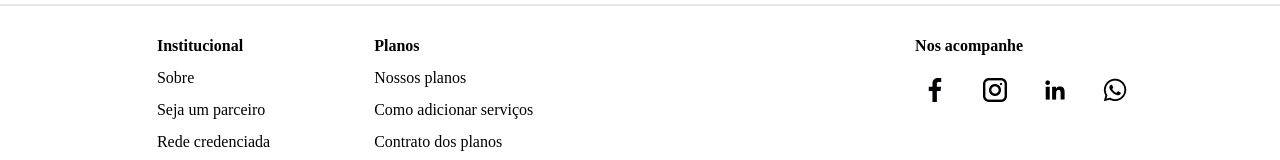
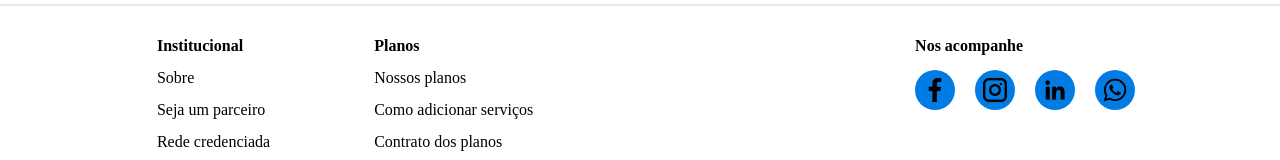
Before and after one commit to StaticDreamstate/GamaBoss, a React (Vite) app in the folder frontend/: page /alterar in a window 1280 px wide. Shown: the part 259-419 px from the top of the page. Built offline with nearby package versions, Linux system fonts and the light colour scheme.

Commit message:
alterando classe cor de fundo dos icones

```diff
--- a/frontend/src/components/Footer/index.tsx
+++ b/frontend/src/components/Footer/index.tsx
@@ -50,17 +50,17 @@ export default function Footer() {
                 <div>
                     <h2 className="text-center sm:text-left mt-3 text-base font-libre font-semibold">Nos acompanhe</h2>
                     <div className="flex gap-5 justify-center mt-3">
-                        <a href="#" className="hover:scale-105 duration-500 rounded-full bg-primary-blue text-gray-500 hover:text-gray-900 dark:hover:text-white">
+                        <a href="#" className="hover:scale-105 duration-500 rounded-full bg-primary-blue-1 text-gray-500 hover:text-gray-900 dark:hover:text-white">
                             <img src={images.facebookIcon} className="p-2 " alt="logo facebook" />
                         </a>
-                        <a href="#" className="hover:scale-105 duration-500 rounded-full bg-primary-blue text-gray-500 hover:text-gray-900 dark:hover:text-white">
-                            <img src={images.instagramIcon} className="p-2 " alt="logo facebook" />
+                        <a href="#" className="hover:scale-105 duration-500 rounded-full bg-primary-blue-1 text-gray-500 hover:text-gray-900 dark:hover:text-white">
+                            <img src={images.instagramIcon} className="p-2 " alt="logo instagram" />
                         </a>
-                        <a href="#" className="hover:scale-105 duration-500 rounded-full bg-primary-blue text-gray-500 hover:text-gray-900 dark:hover:text-white">
-                            <img src={images.linkedinIcon} className="p-2 " alt="logo facebook" />
+                        <a href="#" className="hover:scale-105 duration-500 rounded-full bg-primary-blue-1 text-gray-500 hover:text-gray-900 dark:hover:text-white">
+                            <img src={images.linkedinIcon} className="p-2 " alt="logo linkedin" />
                         </a>
-                        <a href="#" className="hover:scale-105 duration-500 rounded-full bg-primary-blue text-gray-500 hover:text-gray-900 dark:hover:text-white">
-                            <img src={images.whatsappIcon} className="p-2 " alt="logo facebook" />
+                        <a href="#" className="hover:scale-105 duration-500 rounded-full bg-primary-blue-1 text-gray-500 hover:text-gray-900 dark:hover:text-white">
+                            <img src={images.whatsappIcon} className="p-2 " alt="logo linkedin" />
                         </a>
                     </div>
                 </div>
```
